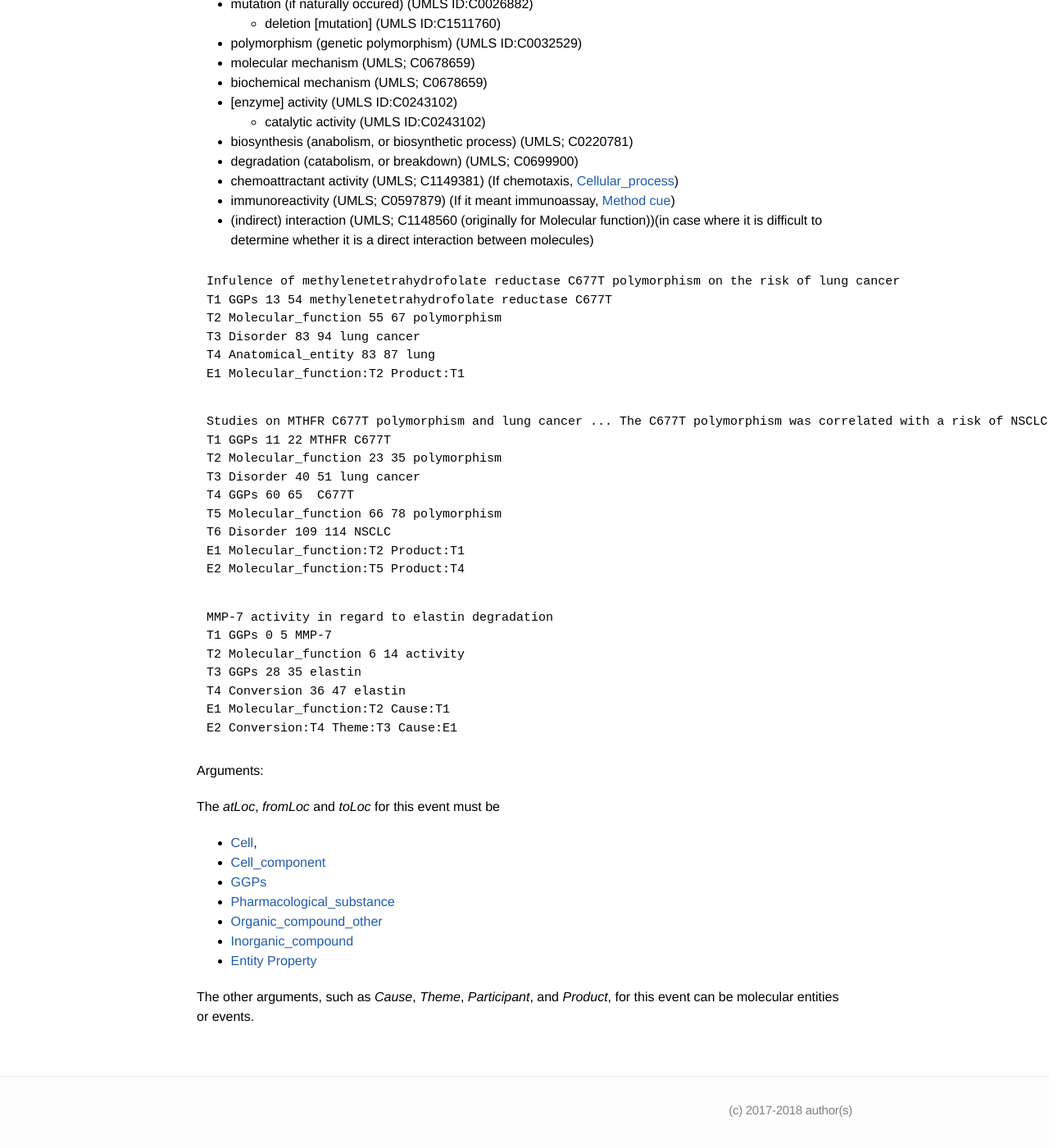
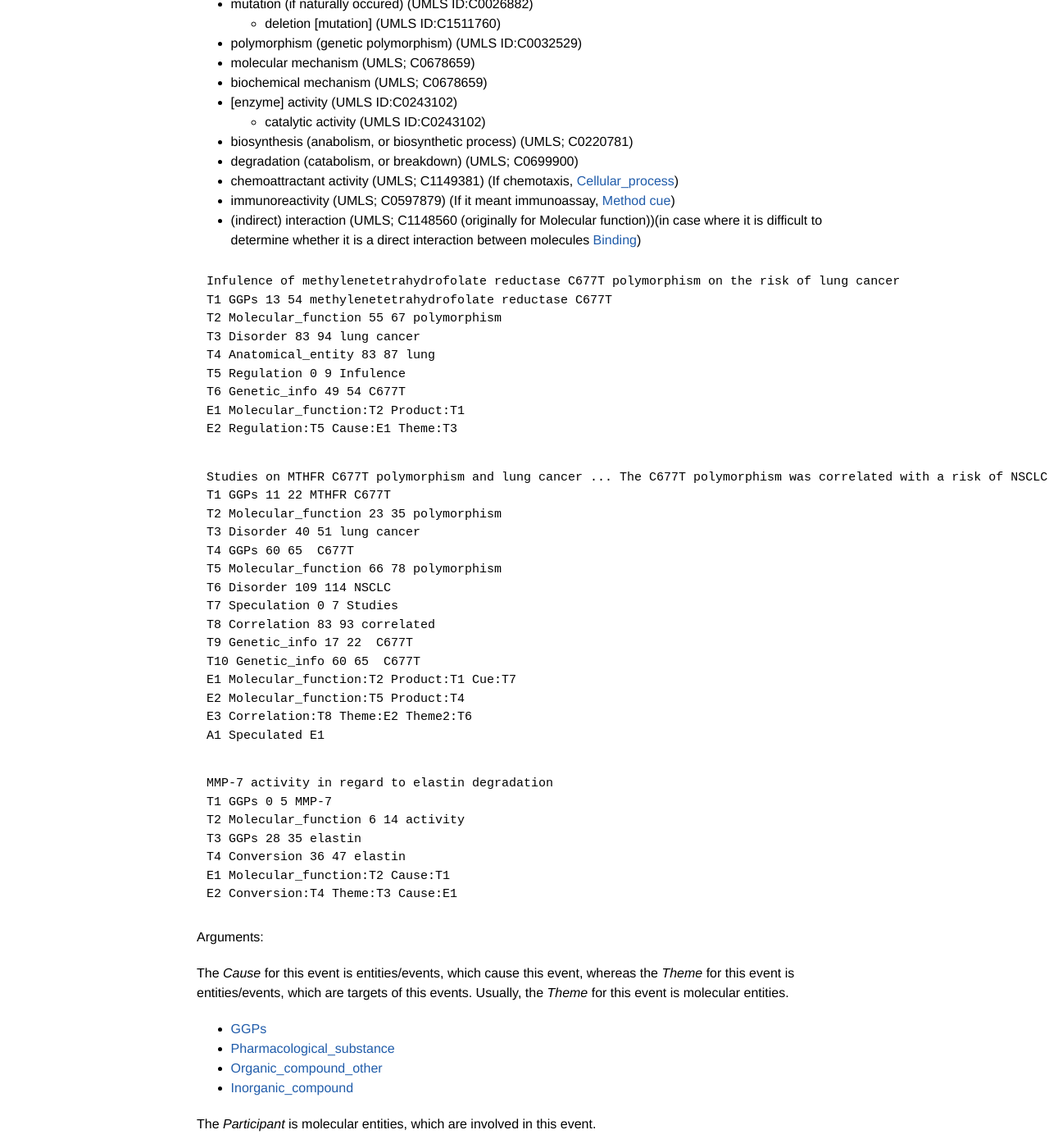
Before and after one commit to ezcatdb/molbiol_lung_corpus-guidelines, a Jekyll site: the page built from _event/Molecular_function.md, in a window 1280 px wide and 1400 px high, scrolled down 307 px. Shown: the whole window at 82% size. Built offline with Jekyll 4.4.1, drawn with Linux system fonts in a browser that asks for light colours; some of the changed text lies outside the part shown.

Commit message:
correction of arguments, sample sentences in _event/Molecular_function.md

```diff
--- a/_event/Molecular_function.md
+++ b/_event/Molecular_function.md
@@ -8,7 +8,7 @@ order: 70
 
 This event is based on the <a href="http://www.nactem.ac.uk/meta-knowledge/">GENIA-Meta-knowledge corpus</a> at <a href="http://www.nactem.ac.uk/">NaCTeM</a>.
 
-This event describes biological events at molecular levels.
+This event describes the biological events on the molecular levels.
 
 The following words/phrases can be triggers of this event:
 
@@ -24,7 +24,7 @@ The following words/phrases can be triggers of this event:
 - degradation (catabolism, or breakdown) (UMLS; C0699900)
 - chemoattractant activity (UMLS; C1149381) (If chemotaxis, [Cellular_process]())
 - immunoreactivity (UMLS; C0597879) (If it meant immunoassay, [Method cue]())
-- (indirect) interaction (UMLS; C1148560 (originally for Molecular function))(in case where it is difficult to determine whether it is a direct interaction between molecules)
+- (indirect) interaction (UMLS; C1148560 (originally for Molecular function))(in case where it is difficult to determine whether it is a direct interaction between molecules [Binding]())
 
 ~~~ ann
 Infulence of methylenetetrahydrofolate reductase C677T polymorphism on the risk of lung cancer
@@ -32,7 +32,10 @@ T1 GGPs 13 54 methylenetetrahydrofolate reductase C677T
 T2 Molecular_function 55 67 polymorphism
 T3 Disorder 83 94 lung cancer
 T4 Anatomical_entity 83 87 lung
+T5 Regulation 0 9 Infulence
+T6 Genetic_info 49 54 C677T
 E1 Molecular_function:T2 Product:T1
+E2 Regulation:T5 Cause:E1 Theme:T3
 ~~~
 ~~~ ann
 Studies on MTHFR C677T polymorphism and lung cancer ... The C677T polymorphism was correlated with a risk of NSCLC.
@@ -42,8 +45,14 @@ T3 Disorder 40 51 lung cancer
 T4 GGPs 60 65  C677T
 T5 Molecular_function 66 78 polymorphism
 T6 Disorder 109 114 NSCLC
-E1 Molecular_function:T2 Product:T1
+T7 Speculation 0 7 Studies
+T8 Correlation 83 93 correlated
+T9 Genetic_info 17 22  C677T
+T10 Genetic_info 60 65  C677T
+E1 Molecular_function:T2 Product:T1 Cue:T7
 E2 Molecular_function:T5 Product:T4
+E3 Correlation:T8 Theme:E2 Theme2:T6
+A1 Speculated E1
 ~~~
 ~~~ ann
 MMP-7 activity in regard to elastin degradation
@@ -57,16 +66,27 @@ E2 Conversion:T4 Theme:T3 Cause:E1
 
 Arguments:
 
-The *atLoc*, *fromLoc* and *toLoc* for this event must be
-- [Cell](),
-- [Cell_component]()
+The *Cause* for this event is entities/events, which cause this event, whereas the *Theme* for this event is entities/events, which are targets of this events.
+Usually, the *Theme* for this event is molecular entities.
 - [GGPs]()
 - [Pharmacological_substance]()
 - [Organic_compound_other]()
 - [Inorganic_compound]()
-- [Entity Property]()
 
-The other arguments, such as *Cause*, *Theme*, *Participant*, and *Product*, for this event can be molecular entities or events.
+The *Participant* is molecular entities, which are involved in this event.
+
+The *Product* is molecular entities, which is produced by this event.
+
+The *atLoc* argument (optional) indicates the location at which this event occurs.
+The *fromLoc* (optional) indicates the location from which this event starts, whereas the *toLoc* (optional) indicates the location to which this event proceeds.
+
+The *atLoc*, *fromLoc* and *toLoc* for this event can be
+- [Cell](),
+- [Cell_component]()
+
+The *disorder* (optional) indicates the [Disorder]() for which the `Molecular function` event occurs.
+
+The *Cue* argument (optional) is cues, such as [Negation cue](), [Speculation cue]() or [Method cue]().
 
 
 <!--details-->
```
